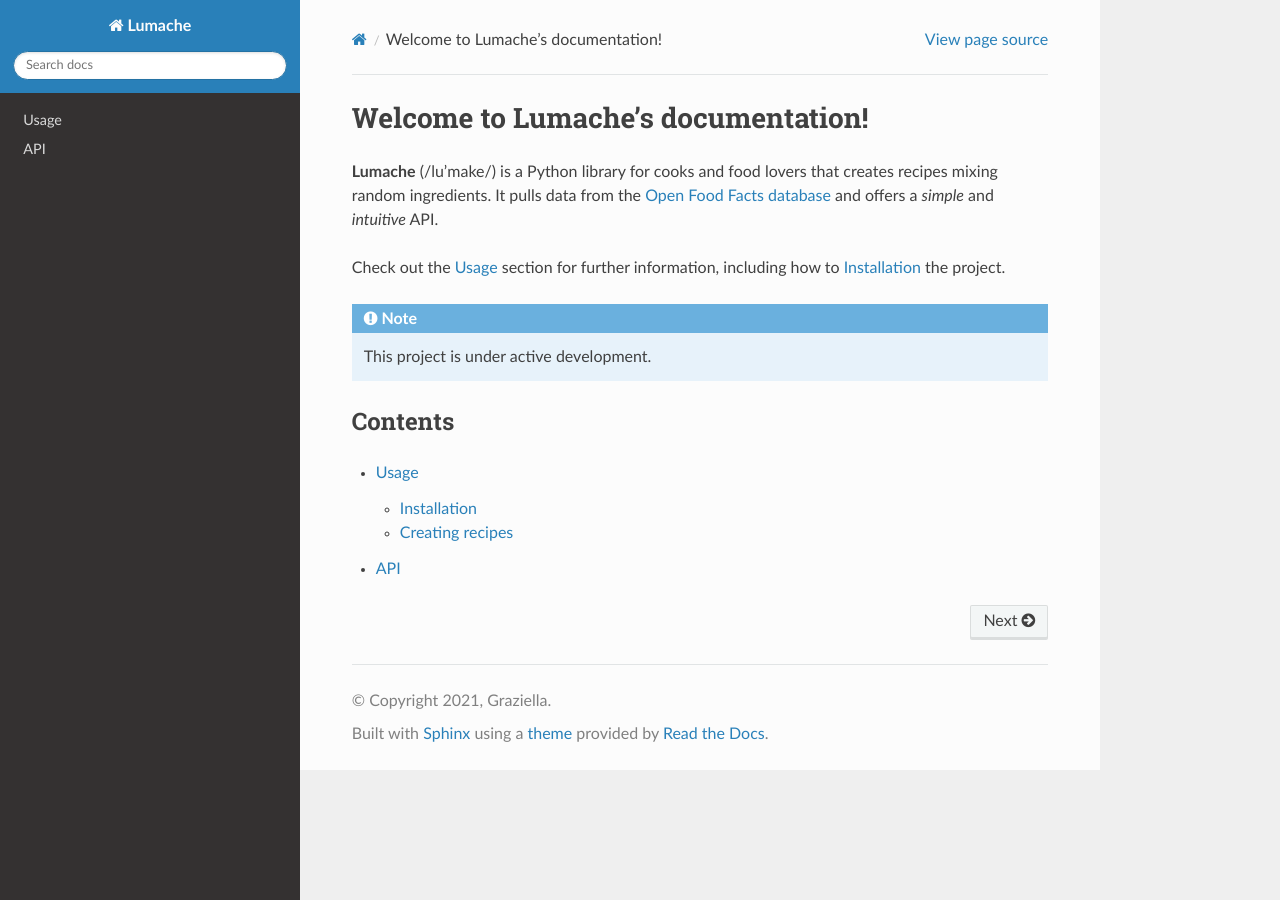
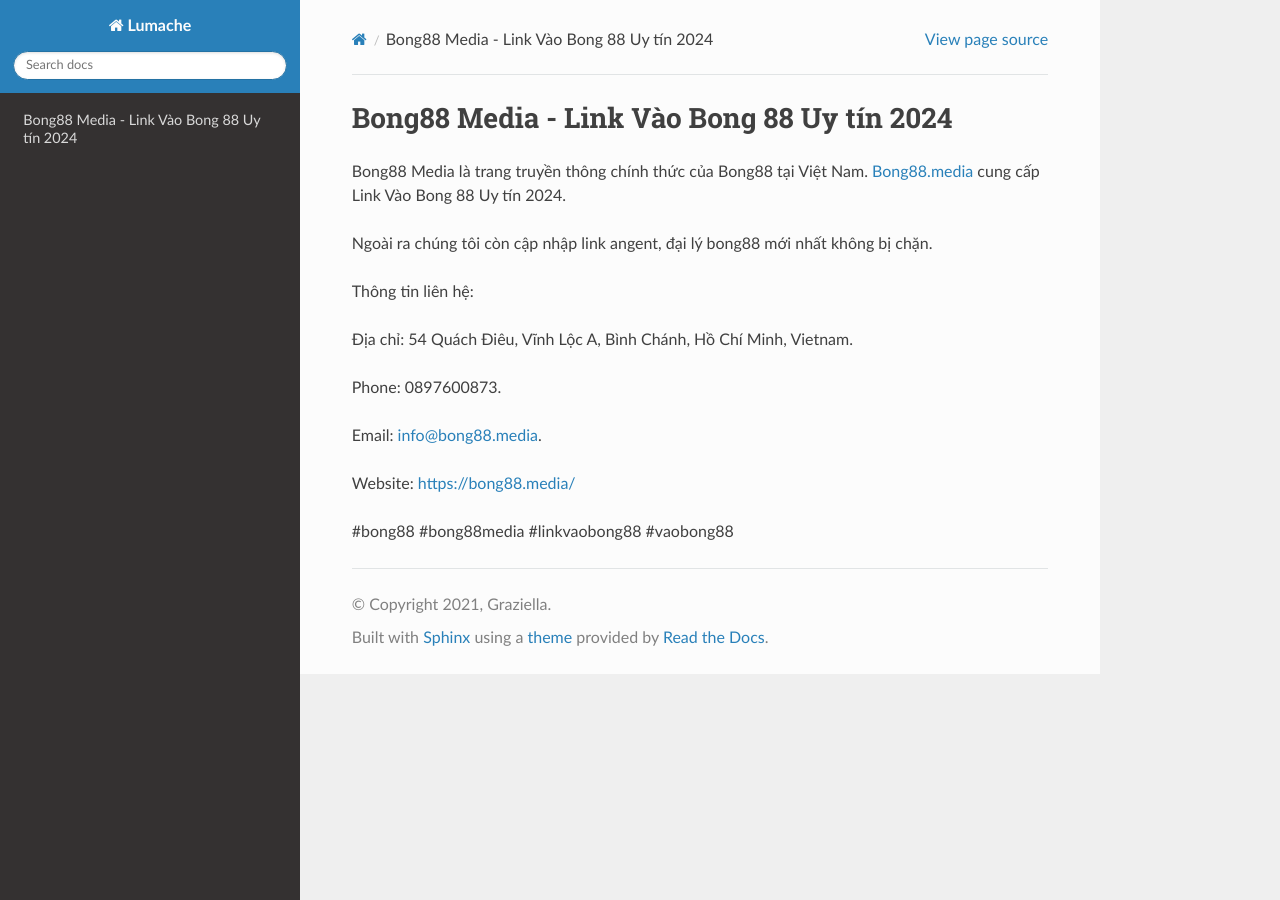
Before and after one commit to ertirato1981/bong88media, a Sphinx documentation site: the page built from docs/source/index.rst, in a window 1280 px wide. Built offline with Sphinx 7.4.7 and the Read the Docs theme 3.1.0, drawn with Linux system fonts in a browser that asks for light colours.

Commit message:
Update index.rst

```diff
--- a/docs/source/index.rst
+++ b/docs/source/index.rst
@@ -1,22 +1,18 @@
-Welcome to Lumache's documentation!
+Bong88 Media - Link Vào Bong 88 Uy tín 2024
 ===================================
 
-**Lumache** (/lu'make/) is a Python library for cooks and food lovers
-that creates recipes mixing random ingredients.
-It pulls data from the `Open Food Facts database <https://world.openfoodfacts.org/>`_
-and offers a *simple* and *intuitive* API.
+Bong88 Media là trang truyền thông chính thức của Bong88 tại Việt Nam. `Bong88.media <https://bong88.media/>`_ cung cấp Link Vào Bong 88 Uy tín 2024.
 
-Check out the :doc:`usage` section for further information, including
-how to :ref:`installation` the project.
+Ngoài ra chúng tôi còn cập nhập link angent, đại lý bong88 mới nhất không bị chặn.
 
-.. note::
+Thông tin liên hệ:
 
-   This project is under active development.
+Địa chỉ: 54 Quách Điêu, Vĩnh Lộc A, Bình Chánh, Hồ Chí Minh, Vietnam.
 
-Contents
---------
+Phone: 0897600873.
 
-.. toctree::
+Email: info@bong88.media.
 
-   usage
-   api
+Website: https://bong88.media/
+
+#bong88 #bong88media #linkvaobong88 #vaobong88
```
